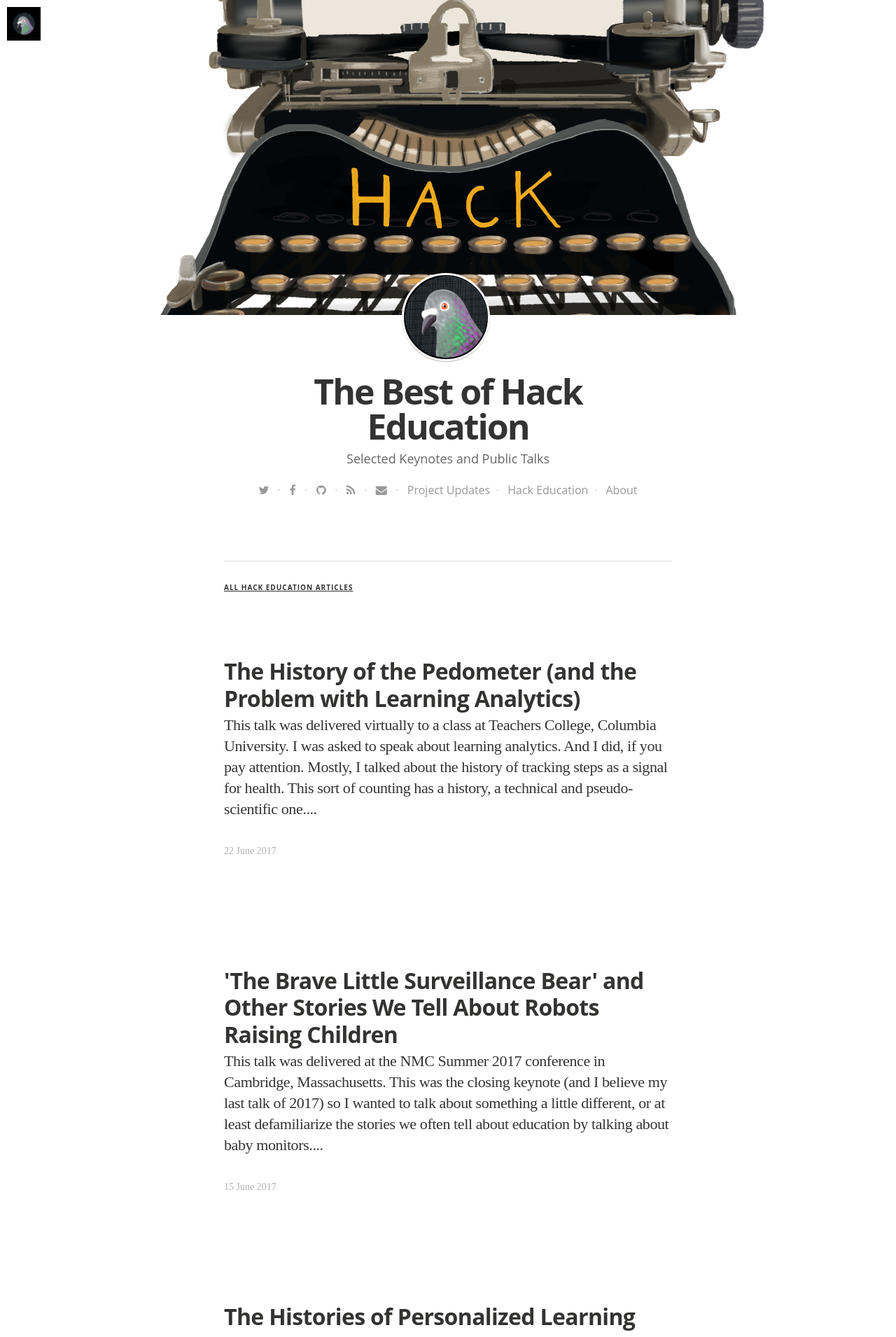
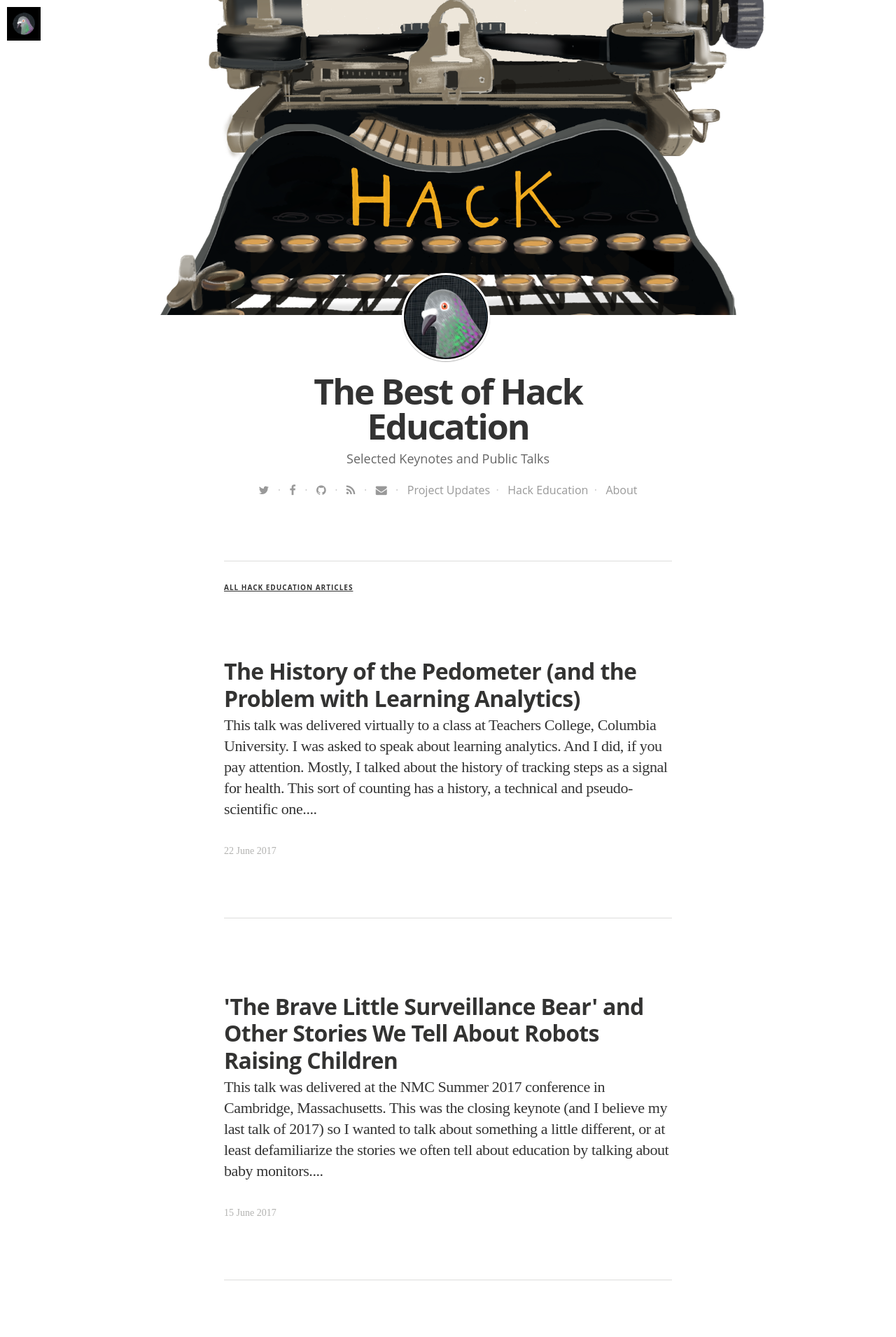
Before and after one commit to HackEducation/Speaking, a Jekyll site: the page built from index.html, in a window 1280 px wide. Shown: the top 1910 px of the page at 70% size. Built offline with Jekyll 4.4.1, drawn with Linux system fonts in a browser that asks for light colours; nearby versions of some CDN libraries; some web fonts are replaced.

Commit message:
fixing layout

```diff
--- a/index.html
+++ b/index.html
@@ -26,6 +26,8 @@ layout: default
 
         </div>
 
+<h5 class="index-headline featured"><span></span></h5>
+
 
     <div class="container featured">
 
@@ -46,6 +48,7 @@ layout: default
 
         </div>
 
+<h5 class="index-headline featured"><span></span></h5>
 
 
     <div class="container featured">
@@ -66,6 +69,7 @@ layout: default
         </article>
         </div>
 
+<h5 class="index-headline featured"><span></span></h5>
 
 
     <div class="container featured">
@@ -87,6 +91,8 @@ layout: default
         </div>
 
 
+<h5 class="index-headline featured"><span></span></h5>
+
 
     <div class="container featured">
 
@@ -107,6 +113,8 @@ layout: default
         </div>
 
 
+<h5 class="index-headline featured"><span></span></h5>
+
     <div class="container featured">
 
         <article class="post" itemscope itemtype="http://schema.org/BlogPosting" role="article">
@@ -125,6 +133,8 @@ layout: default
         </article>
         </div>
 
+
+<h5 class="index-headline featured"><span></span></h5>
 
     <div class="container featured">
 
@@ -145,6 +155,7 @@ layout: default
         </div>
 
 
+<h5 class="index-headline featured"><span></span></h5>
 
     <div class="container featured">
 
@@ -165,6 +176,7 @@ layout: default
         </div>
 
 
+<h5 class="index-headline featured"><span></span></h5>
 
     <div class="container featured">
 
@@ -185,6 +197,7 @@ layout: default
         </div>
 
 
+<h5 class="index-headline featured"><span></span></h5>
 
     <div class="container featured">
 
@@ -205,6 +218,7 @@ layout: default
         </div>
 
 
+<h5 class="index-headline featured"><span></span></h5>
 
     <div class="container featured">
 
@@ -225,6 +239,8 @@ layout: default
         </div>
 
 
+<h5 class="index-headline featured"><span></span></h5>
+
     <div class="container featured">
 
         <article class="post" itemscope itemtype="http://schema.org/BlogPosting" role="article">
@@ -244,6 +260,8 @@ layout: default
         </div>
 
 
+<h5 class="index-headline featured"><span></span></h5>
+
     <div class="container featured">
 
         <article class="post" itemscope itemtype="http://schema.org/BlogPosting" role="article">
@@ -262,6 +280,8 @@ layout: default
         </article>
         </div>
 
+
+<h5 class="index-headline featured"><span></span></h5>
 
     <div class="container featured">
 
@@ -358,7 +378,7 @@ layout: default
         </div>
 
 
-            <h5 class="index-headline featured"><span></span></h5>
+<h5 class="index-headline featured"><span></span></h5>
 
     <div class="container featured">
 
```
